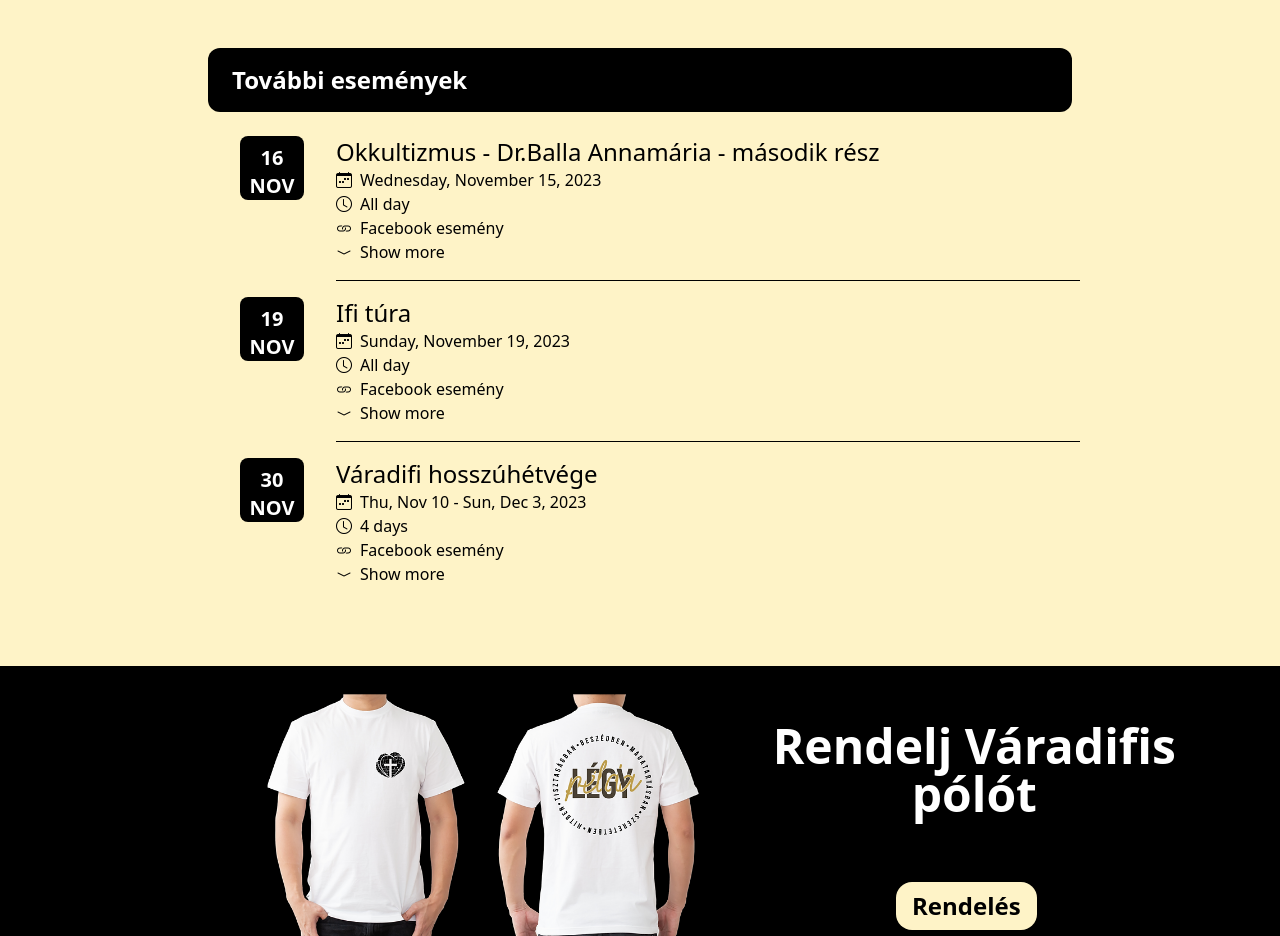
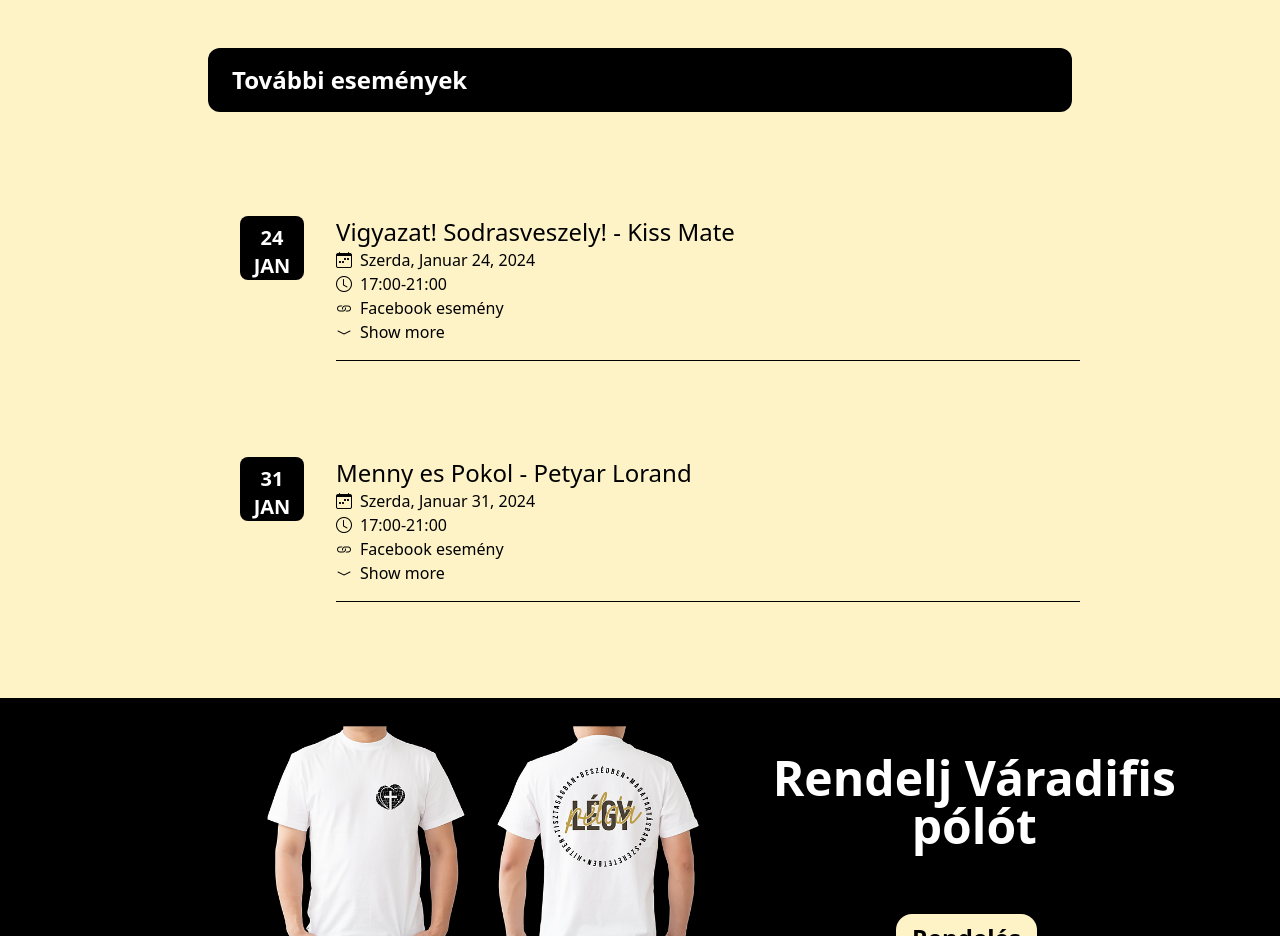
Before and after one commit to RolandSzB/VaradifiVUE, a Vue app: page / in a window 1280 px wide. Shown: the part 1260-2196 px from the top of the page. Built offline with nearby package versions, Linux system fonts and the light colour scheme.

Commit message:
Events Calendar component added

```diff
--- a/src/App.vue
+++ b/src/App.vue
@@ -2,16 +2,36 @@
 import Header from "./components/Header.vue";
 import Home from "./components/Home.vue";
 import Events from "./components/Events.vue";
+import EventCalendar from "./components/EventCalendar.vue";
 import Shirts from "./components/Shirts.vue";
 import Groups from "./components/Groups.vue";
 import Content from "./components/Content.vue";
 import About from "./components/About.vue";
+// import eventData from "./assets/eventData.json";
+
+const eventData = [
+  {
+    dateNum: 24,
+    dateMonth: "JAN",
+    eventTitle: "Vigyazat! Sodrasveszely! - Kiss Mate",
+    eventDate: "Szerda, Januar 24, 2024",
+    eventPeriod: "17:00-21:00",
+  },
+  {
+    dateNum: 31,
+    dateMonth: "JAN",
+    eventTitle: "Menny es Pokol - Petyar Lorand",
+    eventDate: "Szerda, Januar 31, 2024",
+    eventPeriod: "17:00-21:00",
+  },
+];
 </script>
 
 <template>
   <Header></Header>
   <Home></Home>
   <Events></Events>
+  <EventCalendar v-for="event in eventData" :details="event"></EventCalendar>
   <Shirts></Shirts>
   <Groups></Groups>
   <Content></Content>
--- /dev/null
+++ b/src/components/EventCalendar.vue
@@ -0,0 +1,44 @@
+<script setup>
+defineProps({
+  details: Object,
+});
+</script>
+
+<template>
+  <div
+    class="flex flex-col text-center justify-center bg-amber-100 xl:px-36 pb-20"
+  >
+    <div>
+      <div class="flex justify-start">
+        <div
+          class="flex flex-col bg-black rounded-lg p-2 ms-4 xl:ms-24 me-8 text-white font-bold text-xl w-16 h-16"
+        >
+          <p>{{ details.dateNum }}</p>
+          <p>{{ details.dateMonth }}</p>
+        </div>
+        <div class="flex flex-col">
+          <p class="text-2xl text-start hover:underline">
+            {{ details.eventTitle }}
+          </p>
+          <div class="flex items-center">
+            <i class="bi bi-calendar-week text-start"> </i>
+            <p class="ms-2">{{ details.eventDate }}</p>
+          </div>
+          <div class="flex items-center">
+            <i class="bi bi-clock text-start"></i>
+            <p class="ms-2">{{ details.eventPeriod }}</p>
+          </div>
+          <div class="flex items-center hover:underline">
+            <i class="bi bi-link text-start"></i>
+            <p class="ms-2">Facebook esemény</p>
+          </div>
+          <div class="flex items-center hover:underline">
+            <i class="bi bi-chevron-compact-down text-start"></i>
+            <p class="ms-2">Show more</p>
+          </div>
+        </div>
+      </div>
+      <hr class="my-2 mx-20 xl:my-4 xl:ms-48 w-9/12 border-1 border-black" />
+    </div>
+  </div>
+</template>
--- a/src/components/Events.vue
+++ b/src/components/Events.vue
@@ -1,4 +1,4 @@
-<script></script>
+<script setup></script>
 <template>
   <div
     class="flex flex-col text-center justify-center bg-amber-100 xl:px-36 pb-20"
@@ -34,95 +34,6 @@
         További események
       </p>
     </a>
-    <div>
-      <div class="flex justify-start">
-        <div
-          class="flex flex-col bg-black rounded-lg p-2 ms-4 xl:ms-24 me-8 text-white font-bold text-xl w-16 h-16"
-        >
-          <p>16</p>
-          <p>NOV</p>
-        </div>
-        <div class="flex flex-col">
-          <p class="text-2xl text-start hover:underline">
-            Okkultizmus - Dr.Balla Annamária - második rész
-          </p>
-          <div class="flex items-center">
-            <i class="bi bi-calendar-week text-start"> </i>
-            <p class="ms-2">Wednesday, November 15, 2023</p>
-          </div>
-          <div class="flex items-center">
-            <i class="bi bi-clock text-start"></i>
-            <p class="ms-2">All day</p>
-          </div>
-          <div class="flex items-center hover:underline">
-            <i class="bi bi-link text-start"></i>
-            <p class="ms-2">Facebook esemény</p>
-          </div>
-          <div class="flex items-center hover:underline">
-            <i class="bi bi-chevron-compact-down text-start"></i>
-            <p class="ms-2">Show more</p>
-          </div>
-        </div>
-      </div>
-      <hr class="my-2 mx-20 xl:my-4 xl:ms-48 w-9/12 border-1 border-black" />
-      <div class="flex justify-start">
-        <div
-          class="flex flex-col bg-black rounded-lg p-2 ms-4 xl:ms-24 me-8 text-white font-bold text-xl w-16 h-16"
-        >
-          <p>19</p>
-          <p>NOV</p>
-        </div>
-        <div class="flex flex-col">
-          <p class="text-2xl text-start hover:underline">Ifi túra</p>
-          <div class="flex items-center">
-            <i class="bi bi-calendar-week text-start"> </i>
-            <p class="ms-2">Sunday, November 19, 2023</p>
-          </div>
-          <div class="flex items-center">
-            <i class="bi bi-clock text-start"></i>
-            <p class="ms-2">All day</p>
-          </div>
-          <div class="flex items-center hover:underline">
-            <i class="bi bi-link text-start"></i>
-            <p class="ms-2">Facebook esemény</p>
-          </div>
-          <div class="flex items-center hover:underline">
-            <i class="bi bi-chevron-compact-down text-start"></i>
-            <p class="ms-2">Show more</p>
-          </div>
-        </div>
-      </div>
-      <hr class="my-2 mx-20 xl:my-4 xl:ms-48 w-9/12 border-1 border-black" />
-      <div class="flex justify-start">
-        <div
-          class="flex flex-col bg-black rounded-lg p-2 ms-4 xl:ms-24 me-8 text-white font-bold text-xl w-16 h-16"
-        >
-          <p>30</p>
-          <p>NOV</p>
-        </div>
-        <div class="flex flex-col">
-          <p class="text-2xl text-start hover:underline">
-            Váradifi hosszúhétvége
-          </p>
-          <div class="flex items-center">
-            <i class="bi bi-calendar-week text-start"> </i>
-            <p class="ms-2">Thu, Nov 10 - Sun, Dec 3, 2023</p>
-          </div>
-          <div class="flex items-center">
-            <i class="bi bi-clock text-start"></i>
-            <p class="ms-2">4 days</p>
-          </div>
-          <div class="flex items-center hover:underline">
-            <i class="bi bi-link text-start"></i>
-            <p class="ms-2">Facebook esemény</p>
-          </div>
-          <div class="flex items-center hover:underline">
-            <i class="bi bi-chevron-compact-down text-start"></i>
-            <p class="ms-2">Show more</p>
-          </div>
-        </div>
-      </div>
-    </div>
   </div>
 </template>
 <style>
```
